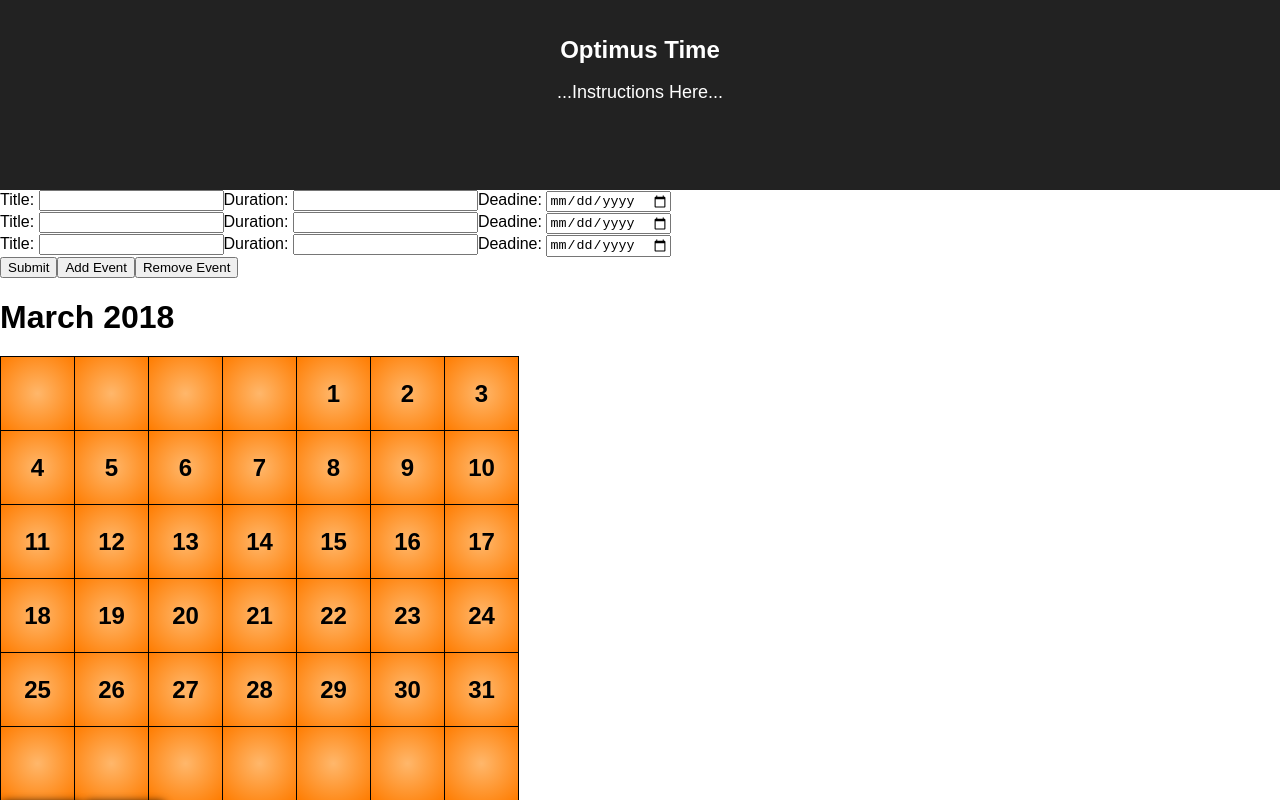
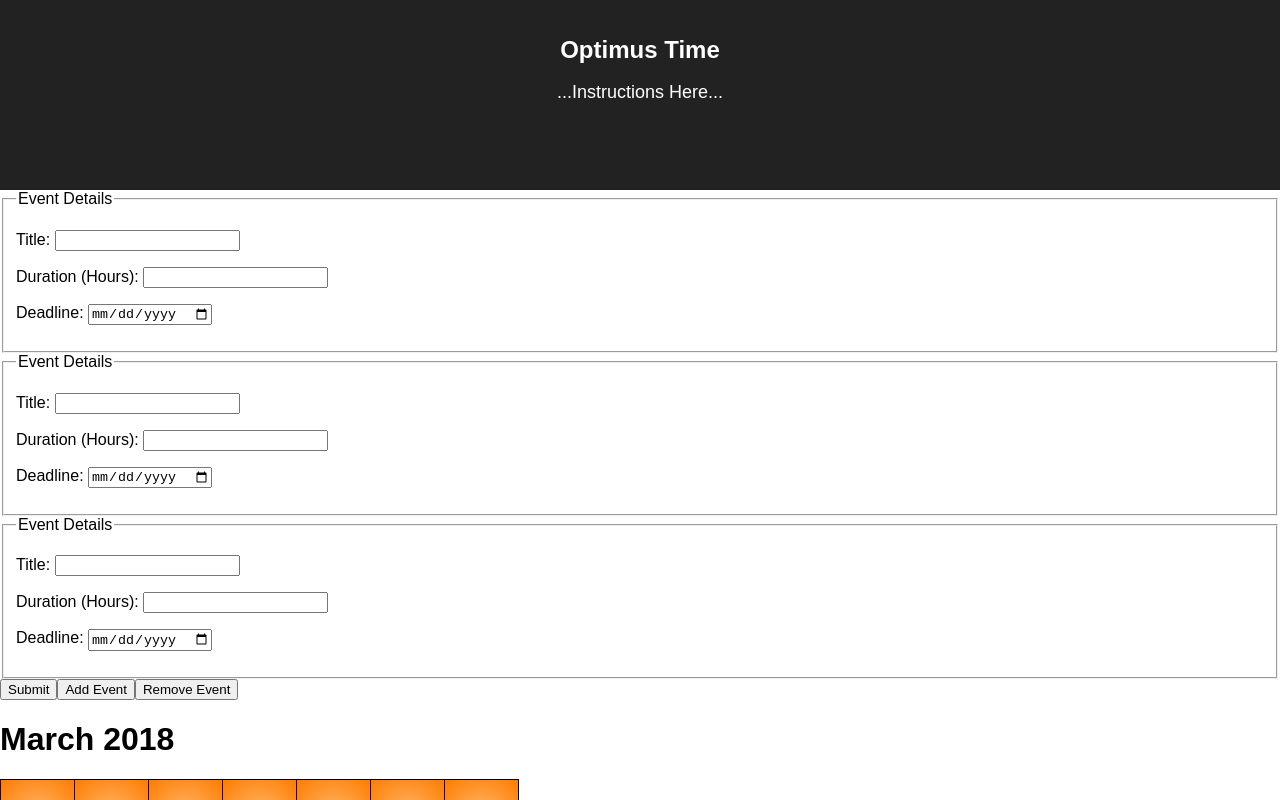
Before and after one commit to lbatch/hackathon-sp18, a React (Create React App) app in the folder client/: page / in a window 1280 px wide. Shown: the top 800 px of the page. Built offline with nearby package versions, Linux system fonts and the light colour scheme; the HTML template or start-up script is replaced by a standard one.

Commit message:
form styling

```diff
--- a/client/src/App.js
+++ b/client/src/App.js
@@ -85,9 +85,12 @@ class App extends Component {
     let formInputs = arrayOfKeys.map( key => {
       return (
         <div>
-          Title: <input key={key} type="text" name="events[][title]"/>
-          Duration: <input key={key + 1} type="number" name="events[][duration]"/>
-          Deadine: <input key={key + 2} type="date" name="events[][deadline]"/>
+          <fieldset>
+            <legend>Event Details</legend>
+            <p>Title: <input key={key} type="text" name="events[][title]"/></p>
+            <p>Duration (Hours): <input key={key + 1} type="number" name="events[][duration]"/></p>
+            <p>Deadline: <input key={key + 2} type="date" name="events[][deadline]"/></p>
+          </fieldset>
         </div>
       )
     });
```
